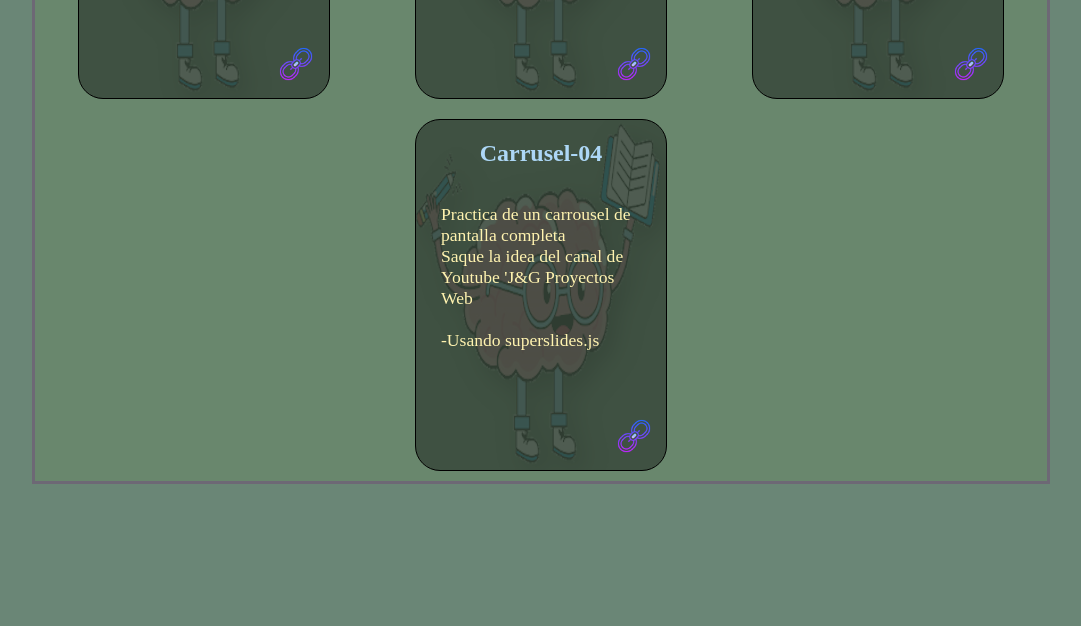
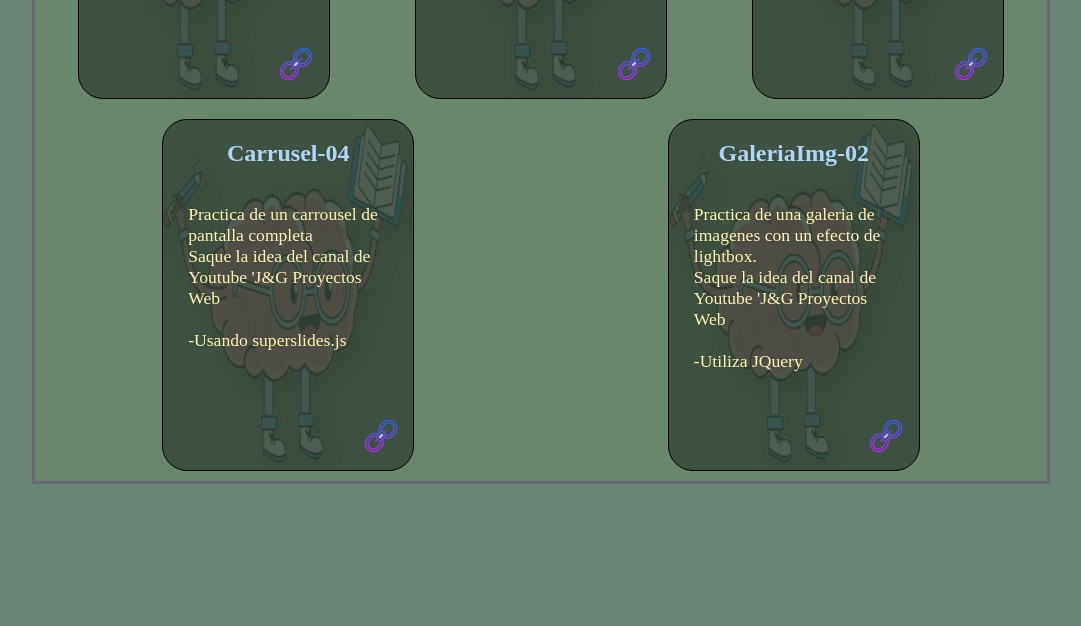
Before and after one commit to CardozoCasariegoLuciano/main-pageHTML, a plain HTML site: page sub-paginas/Intentos-HTML/inicio-intentos.html in a window 1280 px wide. Shown: the part 2558-3184 px from the top of the page, without its empty margins (99-1180 px from the left). Drawn offline with Linux system fonts and the light colour scheme.

Commit message:
Agregada la practica de la galeria 02

```diff
--- a/sub-paginas/Intentos-HTML/inicio-intentos.html
+++ b/sub-paginas/Intentos-HTML/inicio-intentos.html
@@ -618,6 +618,34 @@
 
 
 
+				<!--- item ---->
+
+				<div class="practicas_item">
+
+					<div class="practica_texto">
+
+						<h2 class="practica_titulo">GaleriaImg-02 </h2>
+
+						<p class= "practica_descripcion">
+
+							Practica de una galeria de imagenes con un efecto de lightbox.<br>
+							Saque la idea del canal de Youtube 'J&G Proyectos Web<br><br>
+
+							-Utiliza JQuery<br>
+						</p>
+					</div>
+
+					<div class="practica_botones">
+
+						<a target="_blanck" href="../../../Mis-practicas-desarrolloWeb/Practica-GaleriaDeImagenes-lightbox-02/index.html">
+							<img src="imagenes/icons8-link-64.png">
+						</a>
+
+					</div>
+				</div>
+
+
+
 
 
 			</div>
```
